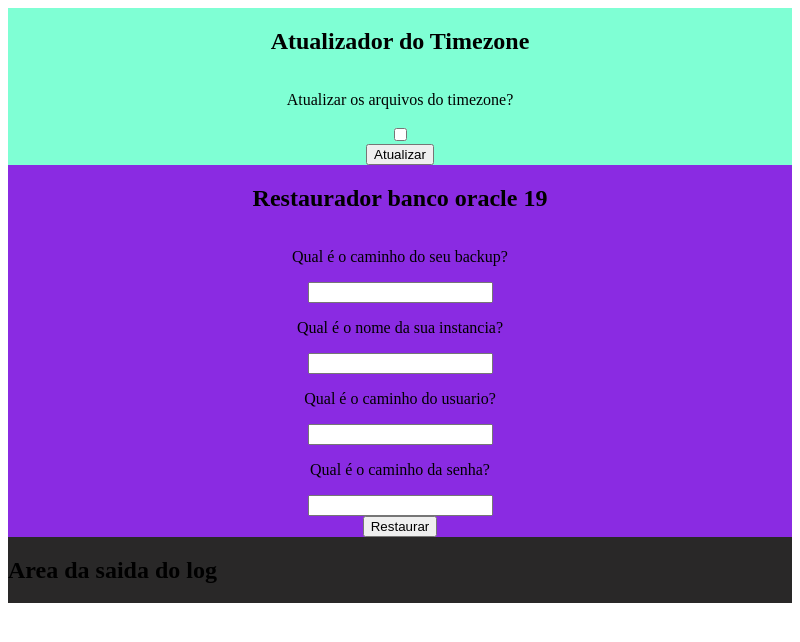
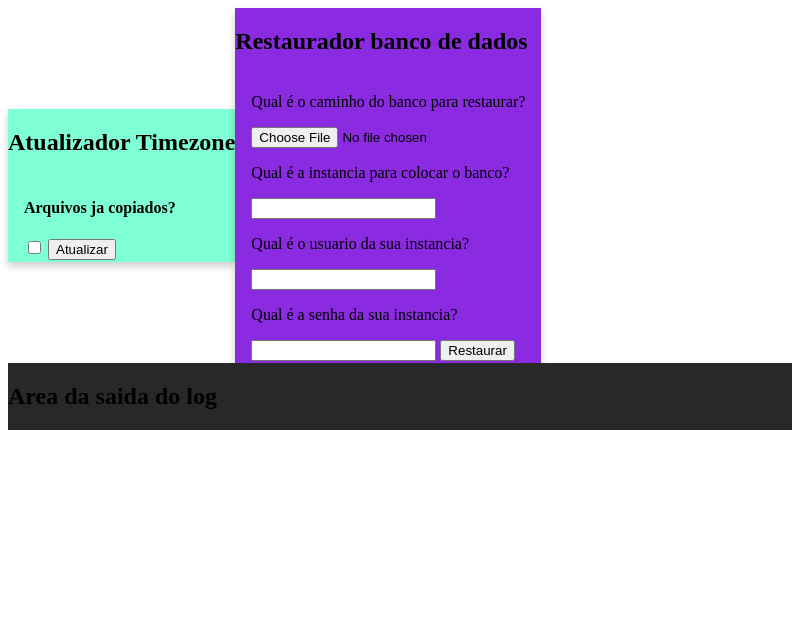
Before and after one commit to MesopotamiaAlpha/projetoOracle, an Electron app: page index.html in a window 800 px wide. Drawn offline with Linux system fonts and the light colour scheme.

Commit message:
Alteração layout pricipal

```diff
--- a/index.css
+++ b/index.css
@@ -1,20 +1,47 @@
-.corpo{
-    display: flex;
+.corpoGeral {
+    display: inline-flex;
     align-items: center;
-    flex-direction: column;
+    flex-direction: row;
+}
+
+.cardTimezone {
+    /* Add shadows to create the "card" effect */
+    box-shadow: 0 4px 8px 0 rgba(0, 0, 0, 0.2);
+    transition: 0.3s;
     background-color: aquamarine;
 }
 
-.corpo2{
-    display: flex;
-    align-items: center;
-    flex-direction: column;
-    background-color: blueviolet;
+/* On mouse-over, add a deeper shadow */
+.cardcardTimezone:hover {
+    box-shadow: 0 8px 16px 0 rgba(0, 0, 0, 0.2);
 }
 
-.areaLog{
-    display:flex;
-    align-items: start;
-    position:relative;
+/* Add some padding inside the card container */
+.containerTimezone {
+    padding: 2px 16px;
+}
+
+.cardBanco {
+    /* Add shadows to create the "card" effect */
+    box-shadow: 0 4px 8px 0 rgba(0, 0, 0, 0.2);
+    transition: 0.3s;
+    background-color: blueviolet;
+    justify-content: space-around;
+}
+
+/* On mouse-over, add a deeper shadow */
+.cardcardBanco:hover {
+    box-shadow: 0 8px 16px 0 rgba(0, 0, 0, 0.2);
+}
+
+/* Add some padding inside the card container */
+.containerBanco {
+    padding: 2px 16px;
+}
+
+.areaLog {
+    display: flex;
+    align-items: flex-end;
+    position: relative;
     background-color: rgb(41, 40, 40);
 }
--- a/index.html
+++ b/index.html
@@ -12,19 +12,25 @@
 
 <body>
 
-    <section class="corpo">
-        <h1>Atualizador do Timezone</h1>
-        <p>Atualizar os arquivos do timezone?</p> <input type="checkbox">
-        <button>Atualizar</button>
-    </section>
+    <section class="corpoGeral">
+        <div class="cardTimezone">
+            <h1>Atualizador Timezone</h1>
+            <div class="containerTimezone">
+                <h4><b>Arquivos ja copiados?</b></h4><input type="checkbox">
+                <button>Atualizar</button>
+            </div>
+        </div>
 
-    <section class="corpo2">
-        <h1>Restaurador banco oracle 19</h1>
-        <p>Qual é o caminho do seu backup?</p><input></input>
-        <p>Qual é o nome da sua instancia?</p><input></input>
-        <p>Qual é o caminho do usuario?</p><input></input>
-        <p>Qual é o caminho da senha?</p><input></input>
-        <button>Restaurar</button>
+        <div class="cardBanco">
+                <h1>Restaurador banco de dados</h1>
+                <div class="containerTimezone">
+                    <p>Qual é o caminho do banco para restaurar?</p><input type="file">
+                    <p>Qual é a instancia para colocar o banco?</p><input type="text">
+                    <p>Qual é o usuario da sua instancia?</p><input type="text">
+                    <p>Qual é a senha da sua instancia?</p><input type="text">
+                    <button>Restaurar</button>
+                </div>
+            </div>
     </section>
 
     <section class="areaLog">
```
